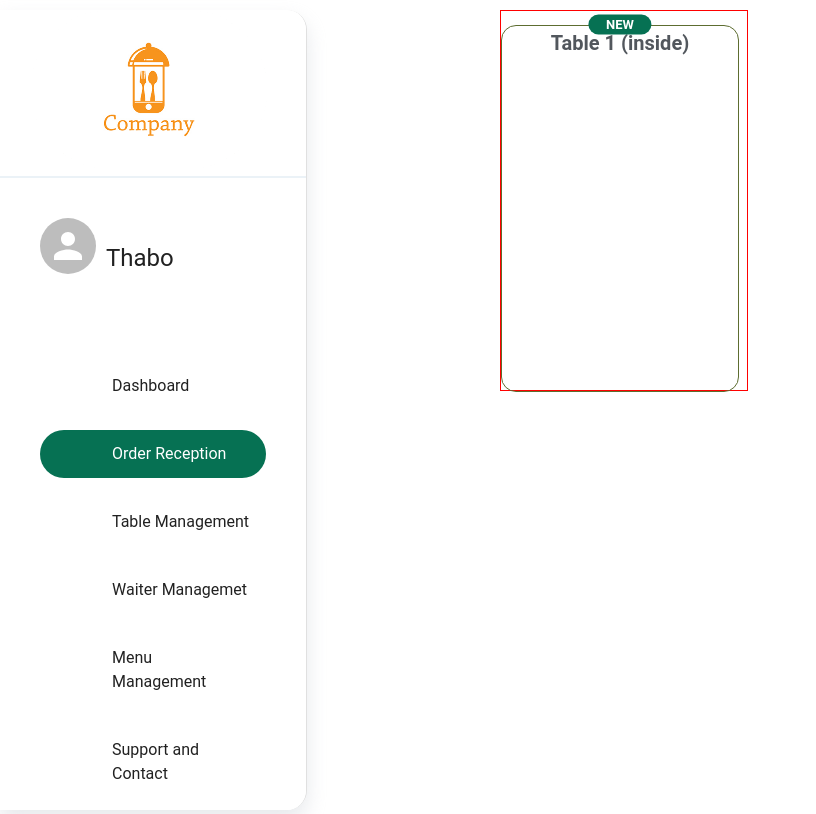
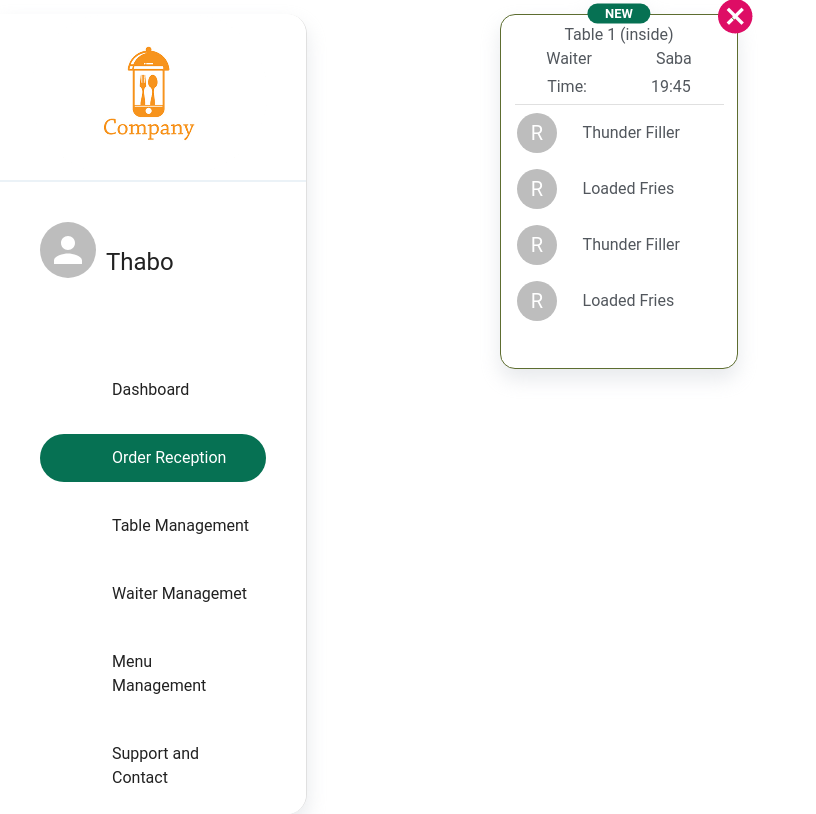
Before and after one commit to Elixir-Techne/hg-restaurant-admin, a Next.js app: page / in a window 1280 px wide. Shown: the whole page, without its empty margins (0-816 px from the left). Built offline with nearby package versions, Linux system fonts and the light colour scheme.

Commit message:
order card.

```diff
--- a/src/components/OrderCard/index.js
+++ b/src/components/OrderCard/index.js
@@ -1,27 +1,106 @@
-import { Box, Typography } from '@mui/material'
+import { Avatar, Box, Divider, Typography } from '@mui/material'
+import Image from 'next/image'
 import styled from 'styled-components'
 
 import { theme } from '@/theme'
 
+import cancelIcon from '../../assets/icons/cancel-icon.png'
+
 const StyledMainContainer = styled(Box)({
   width: '248px',
-  height: '381px',
-  border: '0.5px solid red',
+  height: '365px',
+
   position: 'relative',
+  '& ::-webkit-scrollbar': {
+    width: '2px',
+  },
+
+  /* Track */
+  '& ::-webkit-scrollbar-track': {
+    background: '#f1f1f1',
+  },
+  /* Handle */
+  '& ::-webkit-scrollbar-thumb': {
+    background: '#D8E3EB',
+  },
 })
-function index() {
+
+const StyledSubContainer = styled(Box)({
+  width: '238px',
+  height: '355px',
+  marginTop: '14px',
+  position: 'relative',
+  filter: 'drop-shadow(0px 10px 10px rgba(196,200,208,0.4 ))',
+  borderRadius: '15px',
+  backgroundColor: '#FFFFFF',
+})
+const StyledHeadTitle = styled(Typography)({
+  fontSize: '20px',
+  fontWeight: 'bold',
+  color: '#52575D',
+  marginBottom: '0.7rem',
+})
+const StyledTitle = styled(Typography)({
+  color: '#52575D',
+  margin: ' 0 auto',
+  fontSize: '18px',
+})
+const StyledBoldTitle = styled(Typography)({
+  color: '#52575D',
+  margin: ' 0 auto',
+  fontSize: '18px',
+  fontWeight: 'bold',
+})
+
+const StyledServedTitle = styled(Typography)({
+  borderRadius: '15px',
+  width: '110px',
+  color: 'white',
+  fontSize: '18px',
+  background: theme.palette.primary.main,
+  textAlign: 'center',
+  padding: '2px 25px',
+  margin: '0 1rem',
+})
+
+function orderCard() {
+  const OrderCardData = [
+    {
+      id: 1,
+      name: 'Thunder Filler',
+    },
+    {
+      id: 2,
+      name: 'Loaded Fries',
+    },
+    {
+      id: 3,
+      name: 'Thunder Filler',
+    },
+    {
+      id: 4,
+      name: 'Loaded Fries',
+    },
+    {
+      id: 5,
+      name: 'Loaded Fries',
+    },
+    {
+      id: 6,
+      name: 'Loaded Fries',
+    },
+  ]
+  const orderServed = false
+  const NewOrder = true
   return (
     <Box sx={{ marginLeft: '500px', marginTop: '10px' }}>
       <StyledMainContainer>
-        <Box
-          sx={{
-            width: '238px',
-            height: '367px',
-            marginTop: '14px',
-            position: 'relative',
-            border: '1px solid #5d6d30',
-            borderRadius: '15px',
-          }}
+        <Image
+          src={cancelIcon}
+          style={{ position: 'absolute', top: '-4%', left: '88%', zIndex: 1 }}
+        />
+        <StyledSubContainer
+          sx={{ border: NewOrder ? '1px solid #5d6d30' : null }}
         >
           <Box
             sx={{
@@ -32,10 +111,10 @@ function index() {
               transform: 'translate(-50%, -50%)',
             }}
           >
+            {NewOrder ? (
               <Typography
                 sx={{
                   textTransform: 'uppercase',
-
                   background: theme.palette.primary.main,
                   color: '#FFFFFF',
                   fontWeight: 'bold',
@@ -46,18 +125,67 @@ function index() {
               >
                 New
               </Typography>
+            ) : null}
           </Box>
-          <Box display='flex' justifyContent='center'mt='2px'>
-          <Typography
-            sx={{ fontSize: '20px', fontWeight: 'bold', color: '#52575D' }}
+          <Box display="flex" justifyContent="center" mt="8px">
+            <StyledHeadTitle>Table 1 (inside)</StyledHeadTitle>
+          </Box>
+          <Box
+            display="flex"
+            flexDirection="column"
+            flexWrap="wrap"
+            gap="0.5vh"
           >
-            Table 1 (inside)
-          </Typography>
+            <Box display="flex" gap="5vw" sx={{ margin: ' 0 auto' }}>
+              <StyledTitle>Waiter</StyledTitle>
+              <StyledBoldTitle>Saba</StyledBoldTitle>
             </Box>
+            <Box display="flex" gap="5vw" sx={{ margin: ' 0 auto' }}>
+              <StyledTitle>Time:</StyledTitle>
+              <StyledBoldTitle>19:45</StyledBoldTitle>
             </Box>
+            <Divider sx={{ width: '209px', height: '2px', margin: '0 auto' }} />
+          </Box>
+          <Box
+            display="flex"
+            sx={{
+              overflowY: 'auto',
+              overflowX: 'hidden',
+              height: orderServed ? '165px' : '225px',
+              width: '230px',
+              flexDirection: 'column ',
+            }}
+          >
+            {OrderCardData &&
+              OrderCardData.map((item, index) => {
+                return (
+                  <Box
+                    key={item.key}
+                    display="flex"
+                    flexDirection="row"
+                    alignItems="center"
+                    gap="2vw"
+                    sx={{ padding: '0.5rem 1rem' }}
+                  >
+                    <Avatar>R</Avatar>
+                    <StyledTitle>{item.name}</StyledTitle>
+                  </Box>
+                )
+              })}
+          </Box>
+          {orderServed ? <Box
+            display="flex"
+            justifyContent="center"
+            alignItems="center"
+            sx={{ marginTop: '1.5rem' }}
+          >
+            <StyledServedTitle>Served</StyledServedTitle>
+            <StyledBoldTitle>$190</StyledBoldTitle>
+          </Box> : null}
+        </StyledSubContainer>
       </StyledMainContainer>
     </Box>
   )
 }
 
-export default index
+export default orderCard
```
Also changed, not shown: src/assets/icons/cancel-icon.png (added). Lines whose indentation alone changed are shown as unchanged.
